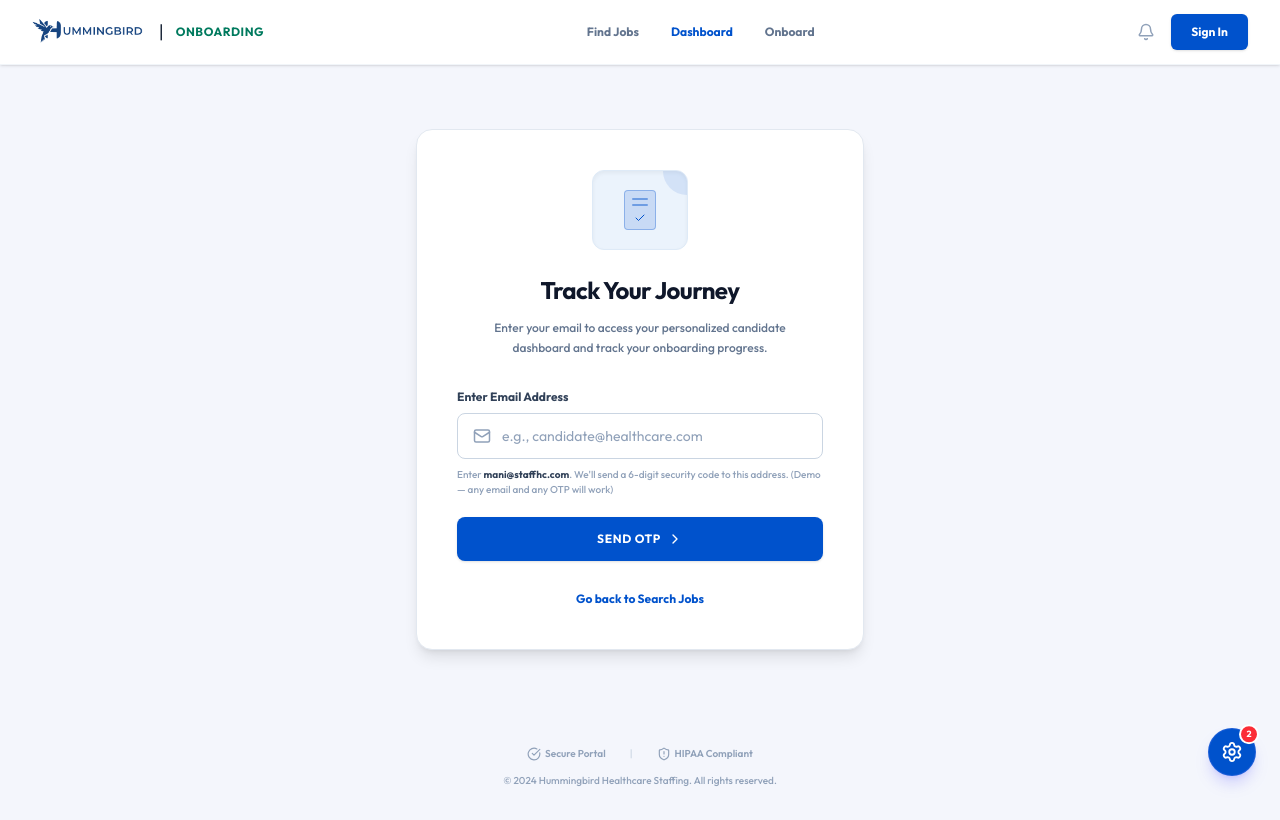
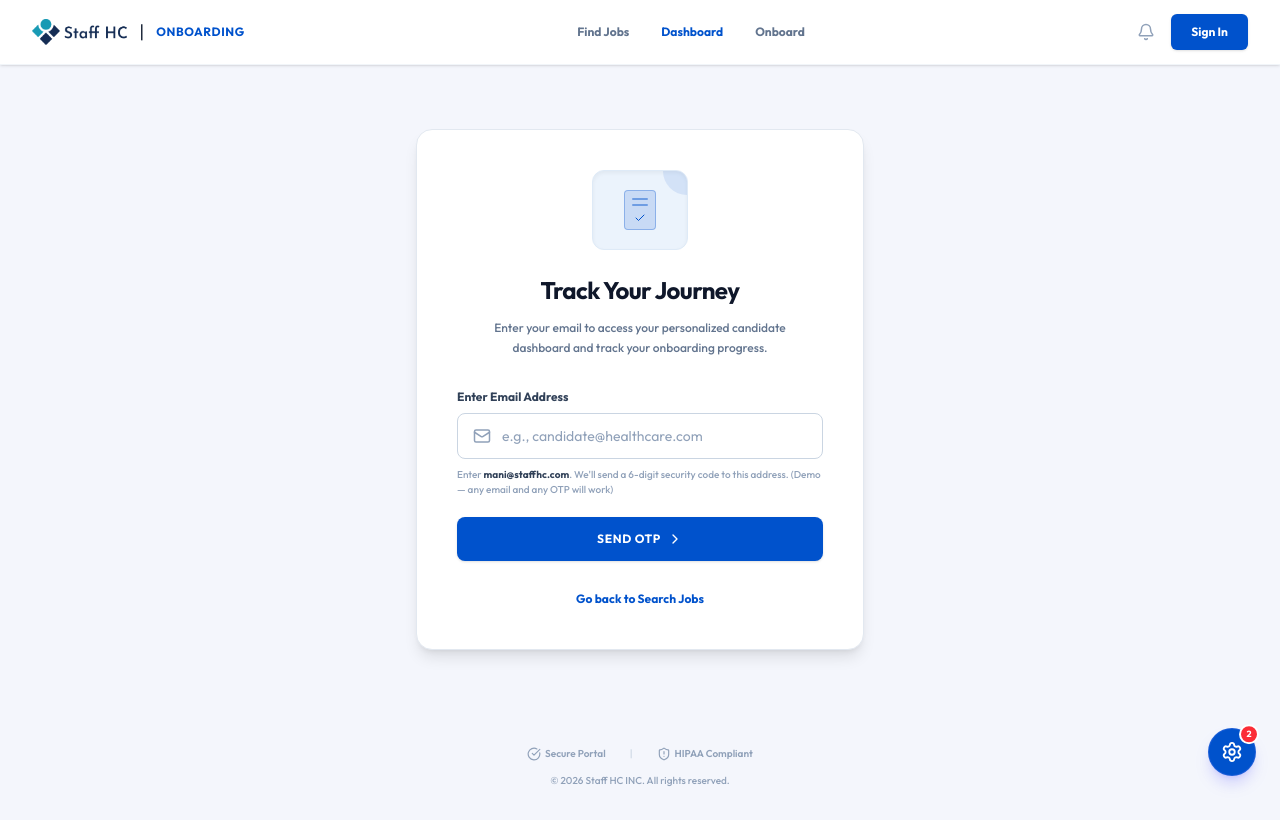
Before and after one commit to akrishav/portfolio1, a Next.js app: page /onboarding in a window 1280 px wide. Built offline with nearby package versions, Linux system fonts and the light colour scheme.

Commit message:
feat: rebrand candidate portal to StaffHC and align footer company names with header logos across all portals

```diff
--- a/src/app/jobs/page.tsx
+++ b/src/app/jobs/page.tsx
@@ -697,7 +697,7 @@ export default function JobBoard() {
 
       {/* Solid green Hummingbird Footer bar */}
       <footer className="bg-[#007A5E] text-white/95 py-3.5 text-center text-[10px] font-bold border-t border-[#005E48] mt-auto">
-        © Copyright 2026 Staff HC INC. All Rights Reserved.
+        © Copyright 2026 Hummingbird Healthcare Staffing. All Rights Reserved.
       </footer>
     </main>
   );
--- a/src/app/onboarding/page.tsx
+++ b/src/app/onboarding/page.tsx
@@ -130,12 +130,12 @@ export default function OnboardingPage() {
           <div className="max-w-7xl mx-auto px-4 sm:px-6 lg:px-8 h-16 flex items-center justify-between">
             <div className="flex items-center gap-3">
               <img
-                src="/hummingbird-logo.png"
-                alt="Hummingbird Logo"
+                src="/staffhc-logo.png"
+                alt="Staff HC Logo"
                 className="h-6.5 object-contain select-none pointer-events-none"
               />
               <span className="text-slate-350 font-normal text-lg">|</span>
-              <span className="text-xs font-bold text-[#007A5E] uppercase tracking-wider">Onboarding</span>
+              <span className="text-xs font-bold text-[#0052CC] uppercase tracking-wider">Onboarding</span>
             </div>
 
             <nav className="hidden md:flex items-center gap-8 text-xs font-bold text-slate-500">
@@ -283,7 +283,7 @@ export default function OnboardingPage() {
             </span>
           </div>
           <div>
-            © 2024 Hummingbird Healthcare Staffing. All rights reserved.
+            © 2026 Staff HC INC. All rights reserved.
           </div>
         </div>
       </main>
@@ -298,12 +298,12 @@ export default function OnboardingPage() {
           <div className="max-w-7xl mx-auto px-4 sm:px-6 lg:px-8 h-16 flex items-center justify-between">
             <div className="flex items-center gap-3">
               <img
-                src="/hummingbird-logo.png"
-                alt="Hummingbird Logo"
+                src="/staffhc-logo.png"
+                alt="Staff HC Logo"
                 className="h-6.5 object-contain select-none pointer-events-none"
               />
               <span className="text-slate-350 font-normal text-lg">|</span>
-              <span className="text-xs font-bold text-[#007A5E] uppercase tracking-wider">Onboarding</span>
+              <span className="text-xs font-bold text-[#0052CC] uppercase tracking-wider">Onboarding</span>
             </div>
             <nav className="hidden md:flex items-center gap-8 text-xs font-bold text-slate-500">
               <Link href="/jobs" className="hover:text-[#0052CC]">Find Jobs</Link>
@@ -342,7 +342,7 @@ export default function OnboardingPage() {
         </div>
 
         <div className="bg-transparent py-8 text-center text-[10px] text-slate-400 font-medium z-10">
-          © 2026 Hummingbird INC. All rights reserved.
+          © 2026 Staff HC INC. All rights reserved.
         </div>
       </main>
     );
@@ -359,12 +359,12 @@ export default function OnboardingPage() {
         <div className="max-w-7xl mx-auto px-4 sm:px-6 lg:px-8 h-16 flex items-center justify-between">
           <div className="flex items-center gap-3">
             <img
-              src="/hummingbird-logo.png"
-              alt="Hummingbird Logo"
+              src="/staffhc-logo.png"
+              alt="Staff HC Logo"
               className="h-6.5 object-contain select-none pointer-events-none"
             />
             <span className="text-slate-350 font-normal text-lg">|</span>
-            <span className="text-xs font-bold text-[#007A5E] uppercase tracking-wider">Onboarding</span>
+            <span className="text-xs font-bold text-[#0052CC] uppercase tracking-wider">Onboarding</span>
           </div>
 
           <nav className="hidden md:flex items-center gap-8 text-xs font-bold text-slate-500">
@@ -1355,7 +1355,7 @@ export default function OnboardingPage() {
       <footer className="bg-slate-55 border-t border-slate-200 shrink-0 py-8">
         <div className="max-w-7xl mx-auto px-4 sm:px-6 lg:px-8 flex flex-col md:flex-row justify-between items-center gap-4 text-xs text-slate-455 font-medium">
           <div>
-            © 2024 Hummingbird Healthcare Staffing. All rights reserved.
+            © 2026 Staff HC INC. All rights reserved.
           </div>
           <div className="flex gap-4">
             <a href="#" className="hover:text-slate-600">Privacy Policy</a>
--- a/src/app/recruiter/page.tsx
+++ b/src/app/recruiter/page.tsx
@@ -1426,9 +1426,9 @@ export default function RecruiterDashboard() {
         </div>
       )}
 
-      {/* Solid green StaffHC Footer bar */}
+      {/* Solid green Hummingbird Footer bar */}
       <footer className="bg-[#007A5E] text-white/95 py-3.5 text-center text-[10px] font-bold border-t border-[#005E48] mt-auto shrink-0">
-        © Copyright 2026 Staff HC INC. All Rights Reserved.
+        © Copyright 2026 Hummingbird Healthcare Staffing. All Rights Reserved.
       </footer>
     </main>
   );
```
